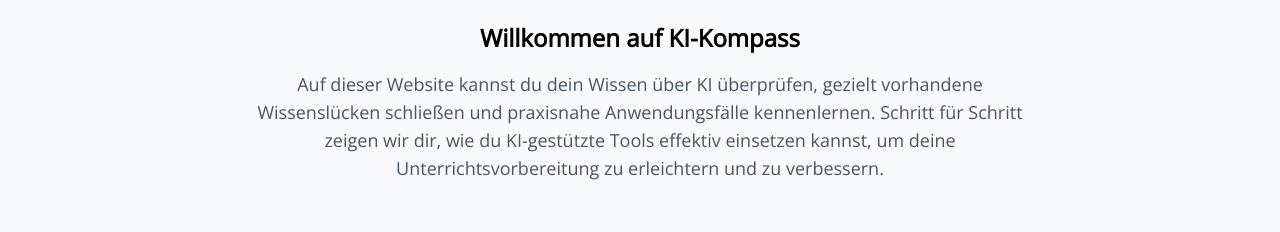
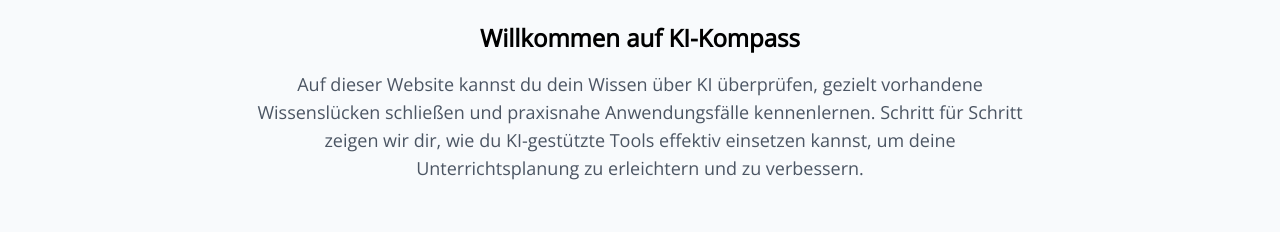
Before and after one commit to j-ernst/vm-lehrerai, a Next.js app: page / in a window 1280 px wide. Shown: the part 146-378 px from the top of the page. Built offline with nearby package versions, Linux system fonts and the light colour scheme.

Commit message:
Slight changes

```diff
--- a/src/pages/index.js
+++ b/src/pages/index.js
@@ -11,7 +11,7 @@
                         Wissenslücken schließen und praxisnahe Anwendungsfälle
                         kennenlernen. Schritt für Schritt zeigen wir dir, wie du
                         KI-gestützte Tools effektiv einsetzen kannst, um deine
-                        Unterrichtsvorbereitung zu erleichtern und zu
+                        Unterrichtsplanung zu erleichtern und zu
                         verbessern.
                     </p>
                 </div>
--- a/src/pages/quiz/index.js
+++ b/src/pages/quiz/index.js
@@ -128,6 +128,7 @@
             explanation: q.explanation
         }));
         setResults(evaluatedResults);
+        window.scrollTo(0,0)
     };
 
     return (
```
